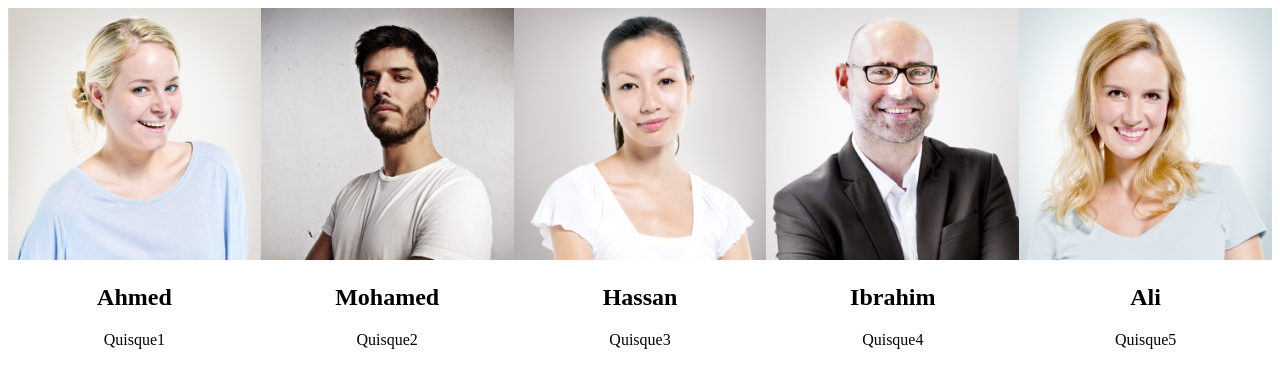
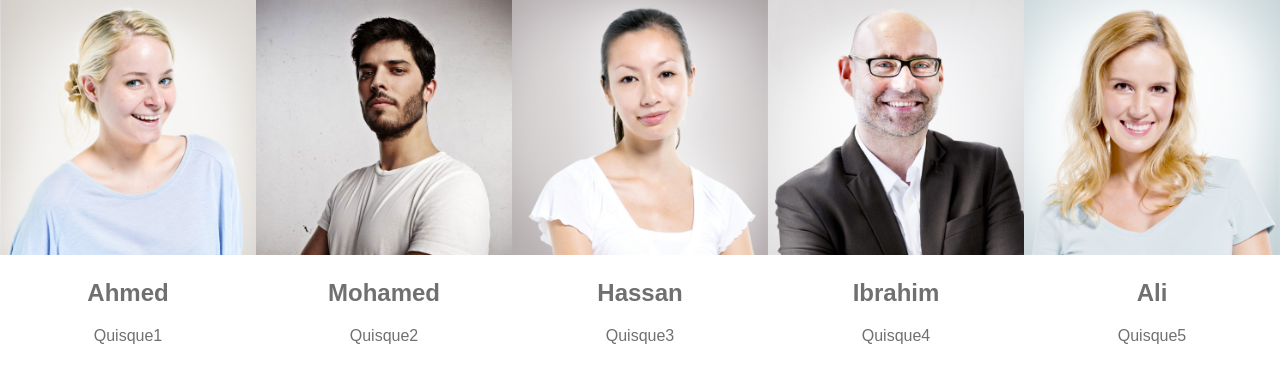
Before and after one commit to Mohamed-AbdElrhman-Eltahawy/New-Event-React, a React (Create React App) app: page / in a window 1280 px wide. Shown: the top 388 px of the page. Built offline with nearby package versions, Linux system fonts and the light colour scheme.

Commit message:
install check-updates package

```diff
--- a/package.json
+++ b/package.json
@@ -11,14 +11,16 @@
     "@fortawesome/react-fontawesome": "^0.2.0",
     "@testing-library/jest-dom": "^5.16.5",
     "@testing-library/react": "^13.4.0",
-    "@testing-library/user-event": "^13.5.0",
+    "@testing-library/user-event": "^14.4.3",
     "file-loader": "^6.2.0",
+    "npm-check-updates": "^16.1.2",
     "react": "^18.2.0",
     "react-dom": "^18.2.0",
     "react-scripts": "5.0.1",
-    "web-vitals": "^2.1.4"
+    "web-vitals": "^3.0.1"
   },
   "scripts": {
+    "update": "ncu -u",
     "start": "react-scripts start",
     "build": "react-scripts build",
     "test": "react-scripts test",
--- a/src/App.js
+++ b/src/App.js
@@ -1,5 +1,6 @@
 import CreativeSpeakers from "./design-system/components/CreativeSpeakers/CreativeSpeakers";
 import speakerData from "./design-system/components/CreativeSpeakers/SpeakersData";
+import './design-system/main.css';
 function App() {
   return (
     <div className="App">
--- a/src/design-system/components/CreativeSpeakers/style.jsx
+++ b/src/design-system/components/CreativeSpeakers/style.jsx
@@ -1,7 +1,9 @@
 import styled from "@emotion/styled";
+import theme from "../../config";
 
 export const SpeakersWrapper = styled("div")`
   label: SpeakersWrapper;
+  color: ${theme.gray};
   width: 285px;
   text-align: center;
 `;
--- a/src/design-system/components/Overview/Styles.jsx
+++ b/src/design-system/components/Overview/Styles.jsx
@@ -1,4 +1,5 @@
 import styled from "@emotion/styled";
+import theme from "../../config";
 
 export const OverviewWrapper = styled("div")`
   label: OverviewWrapper;
@@ -11,5 +12,5 @@ export const Title = styled("h2")`
 `;
 export const Description = styled("p")`
   label: Description;
-  color: #707070;
+  color: ${theme.gray};
 `;
--- /dev/null
+++ b/src/design-system/config.jsx
@@ -0,0 +1,7 @@
+const theme = {
+  primary: "#f2545f",
+  secondary: "#090707",
+  gray: "#707070",
+};
+
+export default theme;
--- /dev/null
+++ b/src/design-system/main.css
@@ -0,0 +1,6 @@
+body {
+  margin: 0;
+  padding: 0;
+  box-sizing: border-box;
+  font-family: sans-serif;
+}
```
Also changed, not shown: 1 other file (tests, documents, lock files or other folders).
